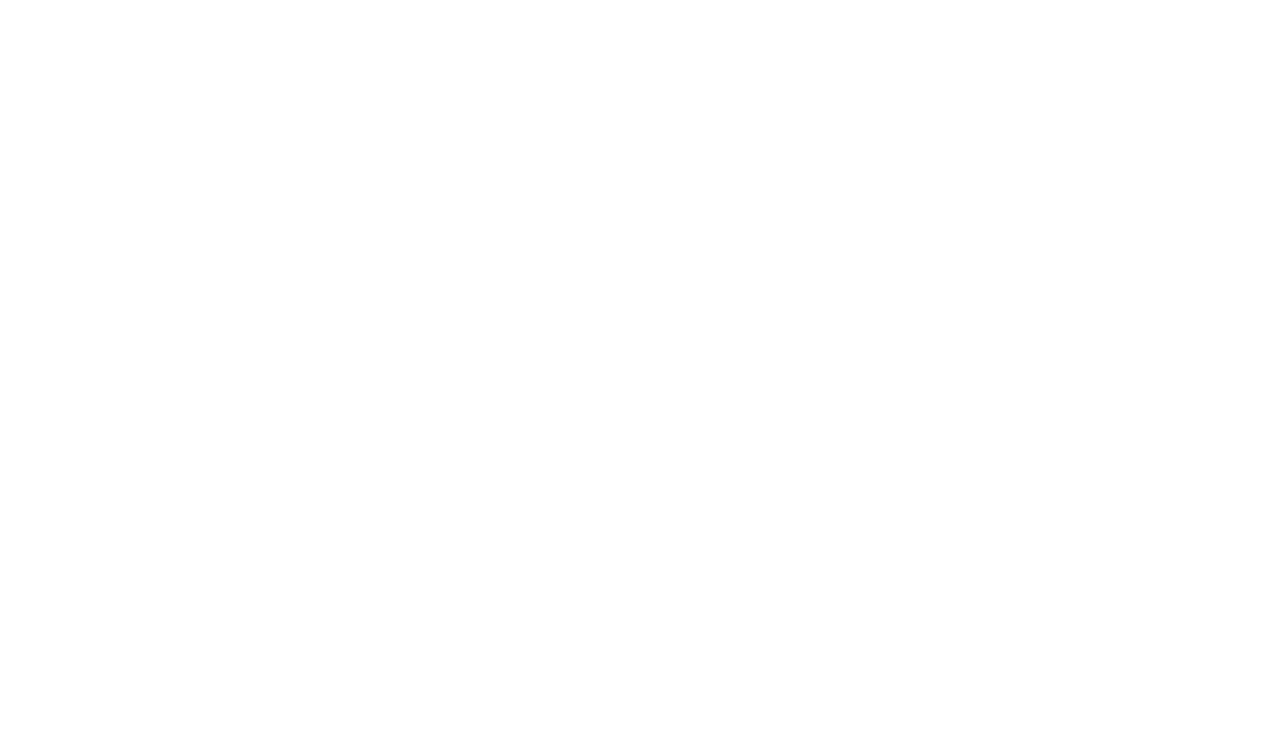
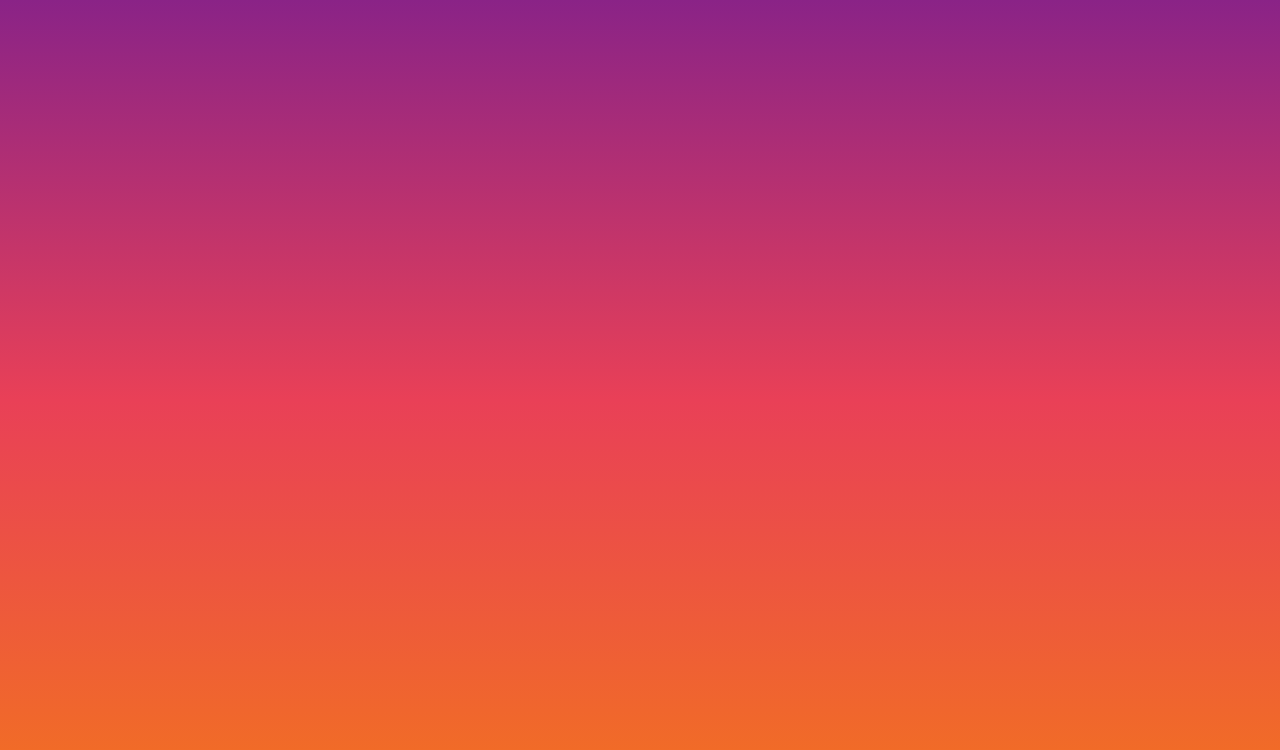
Before and after one commit to surizom/hallway-screen, a React (Create React App) app in the folder hallway-frontend/: page / in a window 1280 px wide. Shown: the top 750 px of the page. Built offline with nearby package versions, Linux system fonts and the light colour scheme.

Commit message:
add gradient background

```diff
--- a/hallway-frontend/src/App.css
+++ b/hallway-frontend/src/App.css
@@ -1,5 +1,9 @@
 .App {
   text-align: center;
+  position:fixed;
+  height: 100%;
+  width: 100%;
+  background: rgba(0, 0, 0, 0) linear-gradient(rgb(138, 35, 135), rgb(233, 64, 87), rgb(242, 113, 33)) repeat scroll 0% 0%;
 }
 
 .App-logo {
```
